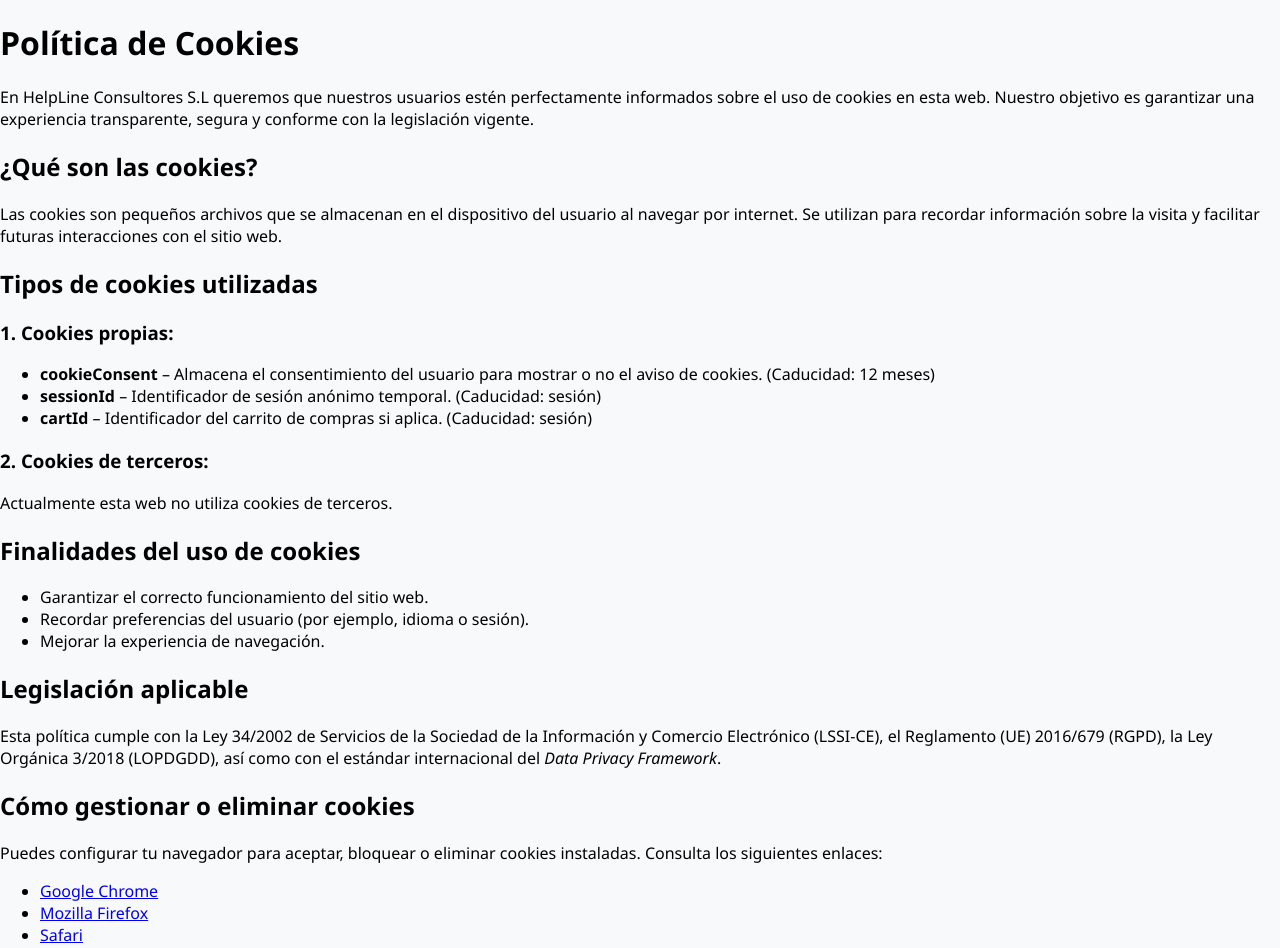
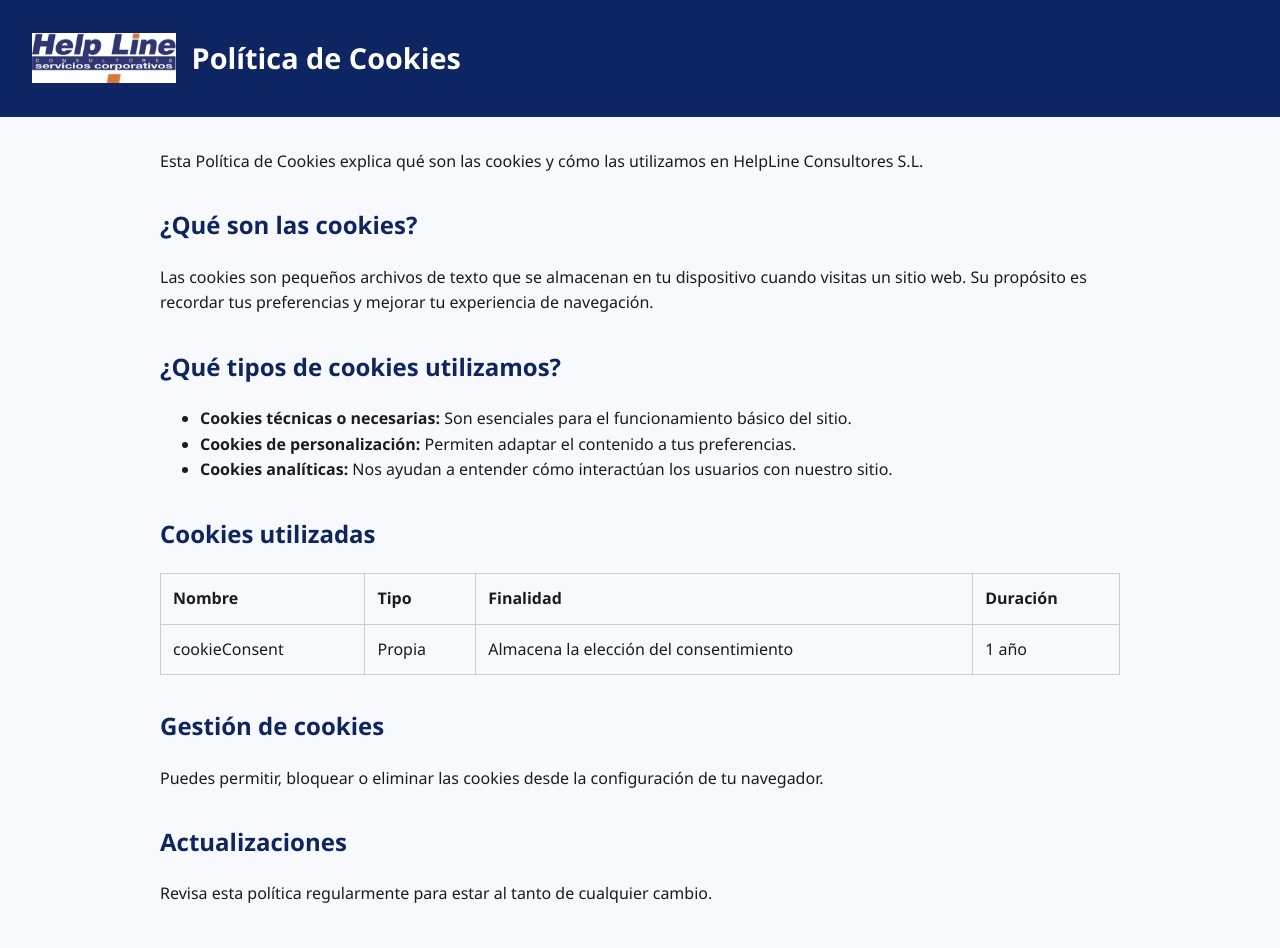
Before and after one commit to HectorFernandezCano/pagina-web, a React (Create React App) app: page /politica-cookies in a window 1280 px wide. Shown: the top 948 px of the page. Built offline with nearby package versions, Linux system fonts and the light colour scheme.

Commit message:
formato politica cookies

```diff
--- a/src/PoliticaCookies.js
+++ b/src/PoliticaCookies.js
@@ -1,55 +1,57 @@
 import React from "react";
-import "./style.css";
+import "./style.css"; // mismo CSS que usas en el resto de la web
 
 export default function PoliticaCookies() {
   return (
-    <div className="page-wrapper cookies-page">
-      <h1>Política de Cookies</h1>
-      <p>
-        En HelpLine Consultores S.L queremos que nuestros usuarios estén perfectamente informados sobre el uso de cookies en esta web. Nuestro objetivo es garantizar una experiencia transparente, segura y conforme con la legislación vigente.
-      </p>
+    <div className="cookies-wrapper">
+      <header className="cookies-header">
+        <img src="/logo-helpline.png" alt="Logo HelpLine" className="cookies-logo" />
+        <h1 className="cookies-title">Política de Cookies</h1>
+      </header>
 
-      <h2>¿Qué son las cookies?</h2>
-      <p>
-        Las cookies son pequeños archivos que se almacenan en el dispositivo del usuario al navegar por internet. Se utilizan para recordar información sobre la visita y facilitar futuras interacciones con el sitio web.
-      </p>
+      <main className="cookies-content">
+        <p>Esta Política de Cookies explica qué son las cookies y cómo las utilizamos en HelpLine Consultores S.L.</p>
 
-      <h2>Tipos de cookies utilizadas</h2>
+        <h2>¿Qué son las cookies?</h2>
+        <p>Las cookies son pequeños archivos de texto que se almacenan en tu dispositivo cuando visitas un sitio web. Su propósito es recordar tus preferencias y mejorar tu experiencia de navegación.</p>
 
-      <h3>1. Cookies propias:</h3>
-      <ul>
-        <li><strong>cookieConsent</strong> – Almacena el consentimiento del usuario para mostrar o no el aviso de cookies. (Caducidad: 12 meses)</li>
-        <li><strong>sessionId</strong> – Identificador de sesión anónimo temporal. (Caducidad: sesión)</li>
-        <li><strong>cartId</strong> – Identificador del carrito de compras si aplica. (Caducidad: sesión)</li>
-      </ul>
+        <h2>¿Qué tipos de cookies utilizamos?</h2>
+        <ul>
+          <li><strong>Cookies técnicas o necesarias:</strong> Son esenciales para el funcionamiento básico del sitio.</li>
+          <li><strong>Cookies de personalización:</strong> Permiten adaptar el contenido a tus preferencias.</li>
+          <li><strong>Cookies analíticas:</strong> Nos ayudan a entender cómo interactúan los usuarios con nuestro sitio.</li>
+        </ul>
 
-      <h3>2. Cookies de terceros:</h3>
-      <p>Actualmente esta web no utiliza cookies de terceros.</p>
+        <h2>Cookies utilizadas</h2>
+        <table>
+          <thead>
+            <tr>
+              <th>Nombre</th>
+              <th>Tipo</th>
+              <th>Finalidad</th>
+              <th>Duración</th>
+            </tr>
+          </thead>
+          <tbody>
+            <tr>
+              <td>cookieConsent</td>
+              <td>Propia</td>
+              <td>Almacena la elección del consentimiento</td>
+              <td>1 año</td>
+            </tr>
+          </tbody>
+        </table>
 
-      <h2>Finalidades del uso de cookies</h2>
-      <ul>
-        <li>Garantizar el correcto funcionamiento del sitio web.</li>
-        <li>Recordar preferencias del usuario (por ejemplo, idioma o sesión).</li>
-        <li>Mejorar la experiencia de navegación.</li>
-      </ul>
+        <h2>Gestión de cookies</h2>
+        <p>Puedes permitir, bloquear o eliminar las cookies desde la configuración de tu navegador.</p>
 
-      <h2>Legislación aplicable</h2>
-      <p>
-        Esta política cumple con la Ley 34/2002 de Servicios de la Sociedad de la Información y Comercio Electrónico (LSSI-CE), el Reglamento (UE) 2016/679 (RGPD), la Ley Orgánica 3/2018 (LOPDGDD), así como con el estándar internacional del <em>Data Privacy Framework</em>.
-      </p>
+        <h2>Actualizaciones</h2>
+        <p>Revisa esta política regularmente para estar al tanto de cualquier cambio.</p>
+      </main>
 
-      <h2>Cómo gestionar o eliminar cookies</h2>
-      <p>
-        Puedes configurar tu navegador para aceptar, bloquear o eliminar cookies instaladas. Consulta los siguientes enlaces:
-      </p>
-      <ul>
-        <li><a href="https://support.google.com/chrome/answer/95647" target="_blank">Google Chrome</a></li>
-        <li><a href="https://support.mozilla.org/es/kb/habilitar-y-deshabilitar-cookies" target="_blank">Mozilla Firefox</a></li>
-        <li><a href="https://support.apple.com/es-es/guide/safari/sfri11471/mac" target="_blank">Safari</a></li>
-        <li><a href="https://support.microsoft.com/es-es/windows" target="_blank">Microsoft Edge</a></li>
-      </ul>
-
-      <p>Última actualización: 1 de agosto de 2025</p>
+      <footer className="cookies-footer">
+        <p>© {new Date().getFullYear()} HelpLine Consultores S.L – Todos los derechos reservados</p>
+      </footer>
     </div>
   );
 }
--- a/src/style.css
+++ b/src/style.css
@@ -267,3 +267,61 @@ body, html {
   text-align: center;
   text-decoration: underline;
 }
+
+/* COOKIE INFO */
+
+.cookies-wrapper {
+  font-family: "Segoe UI", Tahoma, Geneva, Verdana, sans-serif;
+  background-color: #f7f9fc;
+  color: #1c1c1c;
+  line-height: 1.6;
+}
+
+.cookies-header {
+  background-color: #0d2563;
+  padding: 1rem 2rem;
+  display: flex;
+  align-items: center;
+  gap: 1rem;
+}
+
+.cookies-logo {
+  height: 50px;
+}
+
+.cookies-title {
+  color: white;
+  font-size: 1.8rem;
+}
+
+.cookies-content {
+  max-width: 960px;
+  margin: 2rem auto;
+  padding: 0 1.5rem;
+}
+
+.cookies-content h2 {
+  margin-top: 2rem;
+  color: #0d2563;
+}
+
+.cookies-content table {
+  width: 100%;
+  border-collapse: collapse;
+  margin-top: 1rem;
+}
+
+.cookies-content table th,
+.cookies-content table td {
+  border: 1px solid #ccc;
+  padding: 0.75rem;
+  text-align: left;
+}
+
+.cookies-footer {
+  background-color: #0d2563;
+  color: white;
+  text-align: center;
+  padding: 1rem;
+  margin-top: 3rem;
+}
```
